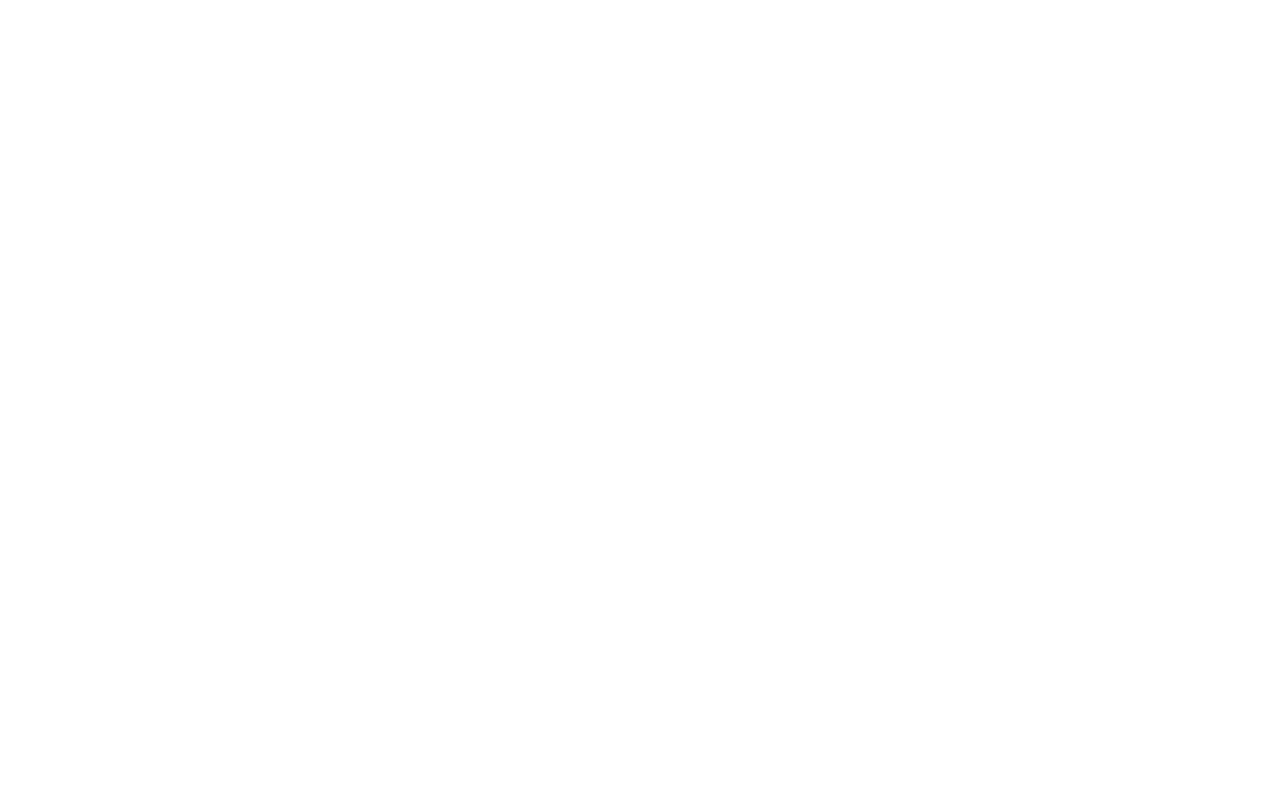
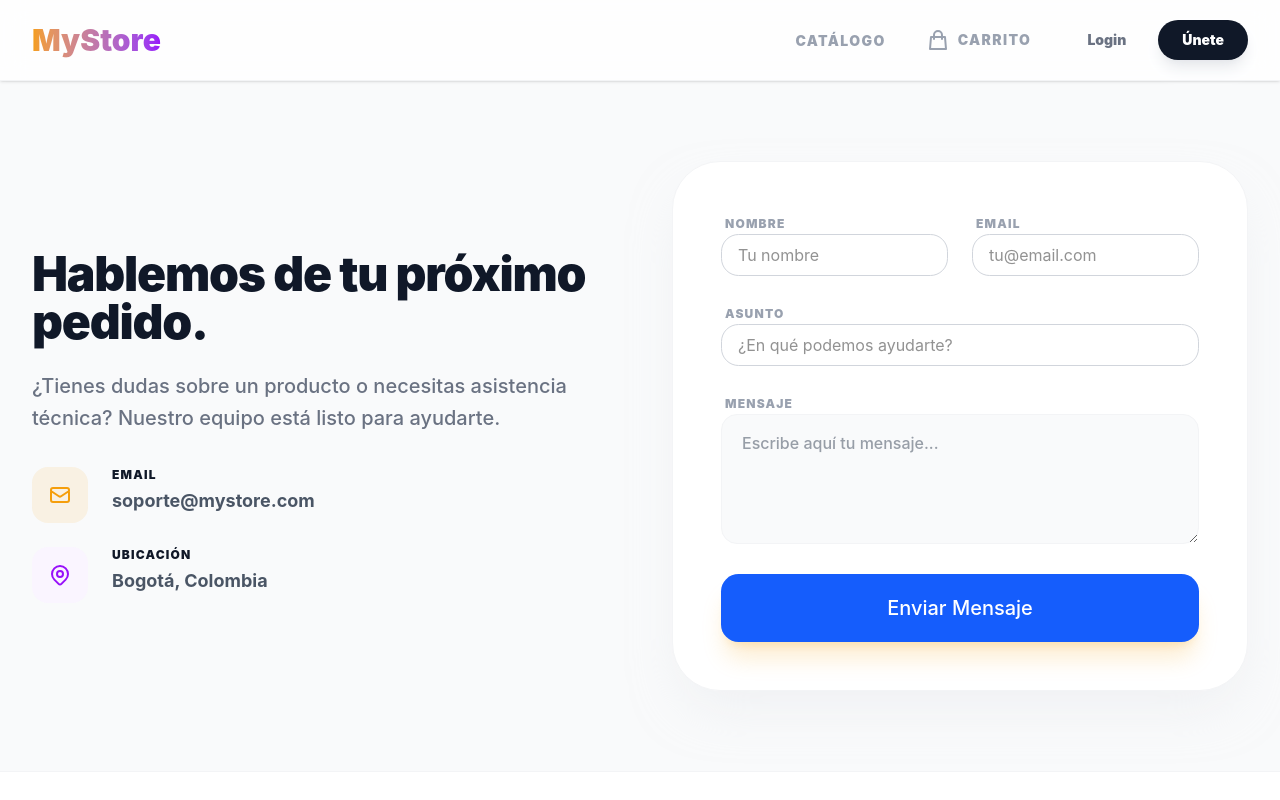
Before and after one commit to mateodev88/E-commerce-, a React (Vite) app: page /contact in a window 1280 px wide. Before the commit this address had no page. Shown: the top 800 px of the page. Built offline with nearby package versions, Linux system fonts and the light colour scheme.

Commit message:
feat: implementar pagina de contacto con formulario reactivo y ruta dedicada

```diff
--- a/src/main.jsx
+++ b/src/main.jsx
@@ -10,6 +10,7 @@
 import ProductDetail from "./pages/productDetail/ProductDetail"
 import Cart from "./pages/cart/Cart"
 import Checkout from "./pages/checkout/Checkout"
+import Contact from "./pages/contact/Contact"
 
 createRoot(document.getElementById('root')).render(
   <StrictMode>
@@ -24,6 +25,7 @@
           <Route path="product/:id" element={<ProductDetail />} />
           <Route path="cart" element={<Cart />} />
           <Route path="checkout" element={<Checkout />} />
+          <Route path="contact" element={<Contact />} />
         </Route>
       </Routes>
     </BrowserRouter>
--- /dev/null
+++ b/src/pages/contact/Contact.jsx
@@ -0,0 +1,127 @@
+import { useState } from 'react';
+import Input from '../../components/atoms/Input';
+import Button from '../../components/atoms/Button';
+
+export default function Contact() {
+  const [formData, setFormData] = useState({
+    name: '',
+    email: '',
+    subject: '',
+    message: ''
+  });
+  const [submitted, setSubmitted] = useState(false);
+
+  const handleSubmit = (e) => {
+    e.preventDefault();
+    setSubmitted(true);
+    // Simulación de envío
+    setTimeout(() => setSubmitted(false), 5000);
+  };
+
+  return (
+    <div className="max-w-7xl mx-auto px-4 sm:px-6 lg:px-8 py-20">
+      <div className="grid grid-cols-1 lg:grid-cols-2 gap-16 items-center">
+
+        {/* Info Column */}
+        <div className="space-y-8">
+          <div>
+            <h1 className="text-5xl font-black text-gray-900 mb-6 tracking-tight">Hablemos de tu próximo pedido.</h1>
+            <p className="text-xl text-gray-500 font-medium leading-relaxed">
+              ¿Tienes dudas sobre un producto o necesitas asistencia técnica? Nuestro equipo está listo para ayudarte.
+            </p>
+          </div>
+
+          <div className="space-y-6">
+            <div className="flex items-start gap-6">
+              <div className="w-14 h-14 bg-primary/10 rounded-2xl flex items-center justify-center text-primary shrink-0">
+                <svg className="w-6 h-6" fill="none" stroke="currentColor" viewBox="0 0 24 24">
+                  <path strokeLinecap="round" strokeLinejoin="round" strokeWidth={2} d="M3 8l7.89 5.26a2 2 0 002.22 0L21 8M5 19h14a2 2 0 002-2V7a2 2 0 00-2-2H5a2 2 0 00-2 2v10a2 2 0 002 2z" />
+                </svg>
+              </div>
+              <div>
+                <h4 className="font-black text-gray-900 uppercase tracking-widest text-xs mb-1">Email</h4>
+                <p className="text-lg font-bold text-gray-600">soporte@mystore.com</p>
+              </div>
+            </div>
+
+            <div className="flex items-start gap-6">
+              <div className="w-14 h-14 bg-purple-50 rounded-2xl flex items-center justify-center text-purple-600 shrink-0">
+                <svg className="w-6 h-6" fill="none" stroke="currentColor" viewBox="0 0 24 24">
+                  <path strokeLinecap="round" strokeLinejoin="round" strokeWidth={2} d="M17.657 16.657L13.414 20.9a1.998 1.998 0 01-2.827 0l-4.244-4.243a8 8 0 1111.314 0z" />
+                  <path strokeLinecap="round" strokeLinejoin="round" strokeWidth={2} d="M15 11a3 3 0 11-6 0 3 3 0 016 0z" />
+                </svg>
+              </div>
+              <div>
+                <h4 className="font-black text-gray-900 uppercase tracking-widest text-xs mb-1">Ubicación</h4>
+                <p className="text-lg font-bold text-gray-600">Bogotá, Colombia</p>
+              </div>
+            </div>
+          </div>
+        </div>
+
+        {/* Form Column */}
+        <div className="bg-white rounded-[3rem] border border-gray-100 p-10 lg:p-12 shadow-2xl shadow-gray-200/50">
+          {submitted ? (
+            <div className="text-center py-10">
+              <div className="w-20 h-20 bg-green-50 rounded-full flex items-center justify-center text-green-500 mx-auto mb-6">
+                <svg className="w-10 h-10" fill="none" stroke="currentColor" viewBox="0 0 24 24">
+                  <path strokeLinecap="round" strokeLinejoin="round" strokeWidth={3} d="M5 13l4 4L19 7" />
+                </svg>
+              </div>
+              <h3 className="text-2xl font-black text-gray-900 mb-2">¡Mensaje Enviado!</h3>
+              <p className="text-gray-500 font-medium">Te responderemos en menos de 24 horas.</p>
+            </div>
+          ) : (
+            <form onSubmit={handleSubmit} className="space-y-6">
+              <div className="grid grid-cols-1 md:grid-cols-2 gap-6">
+                <div className="space-y-2">
+                  <label className="text-xs font-black text-gray-400 uppercase tracking-widest ml-1">Nombre</label>
+                  <Input
+                    required
+                    placeholder="Tu nombre"
+                    value={formData.name}
+                    onChange={(e) => setFormData({...formData, name: e.target.value})}
+                  />
+                </div>
+                <div className="space-y-2">
+                  <label className="text-xs font-black text-gray-400 uppercase tracking-widest ml-1">Email</label>
+                  <Input
+                    type="email"
+                    required
+                    placeholder="tu@email.com"
+                    value={formData.email}
+                    onChange={(e) => setFormData({...formData, email: e.target.value})}
+                  />
+                </div>
+              </div>
+              <div className="space-y-2">
+                <label className="text-xs font-black text-gray-400 uppercase tracking-widest ml-1">Asunto</label>
+                <Input
+                  required
+                  placeholder="¿En qué podemos ayudarte?"
+                  value={formData.subject}
+                  onChange={(e) => setFormData({...formData, subject: e.target.value})}
+                />
+              </div>
+              <div className="space-y-2">
+                <label className="text-xs font-black text-gray-400 uppercase tracking-widest ml-1">Mensaje</label>
+                <textarea
+                  required
+                  rows="4"
+                  className="w-full px-5 py-4 border border-gray-100 rounded-2xl bg-gray-50 focus:bg-white focus:outline-none focus:ring-4 focus:ring-primary/5 focus:border-primary transition-all text-gray-700 font-medium"
+                  placeholder="Escribe aquí tu mensaje..."
+                  value={formData.message}
+                  onChange={(e) => setFormData({...formData, message: e.target.value})}
+                ></textarea>
+              </div>
+              <Button type="submit" variant="primary" className="w-full py-5 text-xl font-black shadow-xl shadow-primary/20">
+                Enviar Mensaje
+              </Button>
+            </form>
+          )}
+        </div>
+
+      </div>
+    </div>
+  );
+}
```
